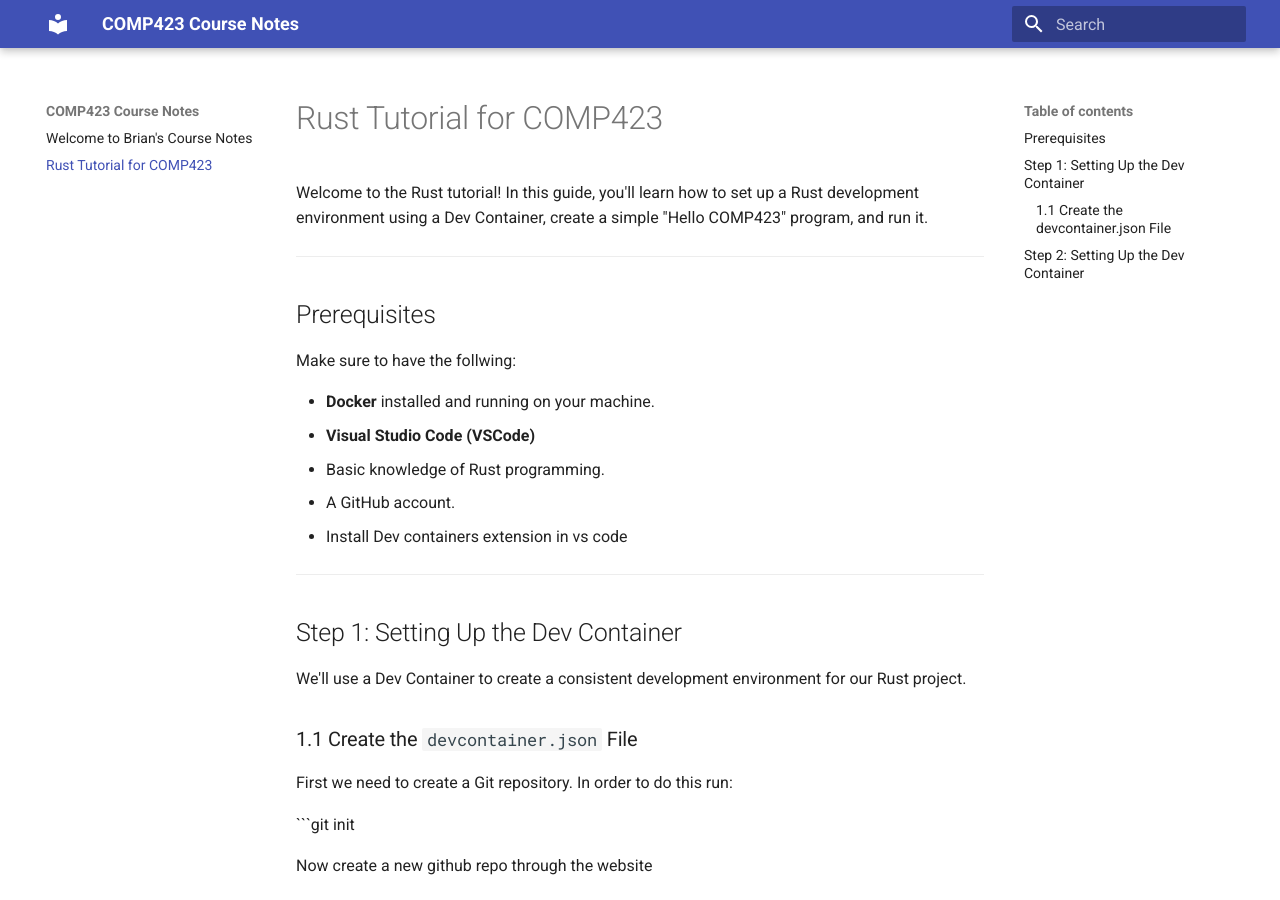
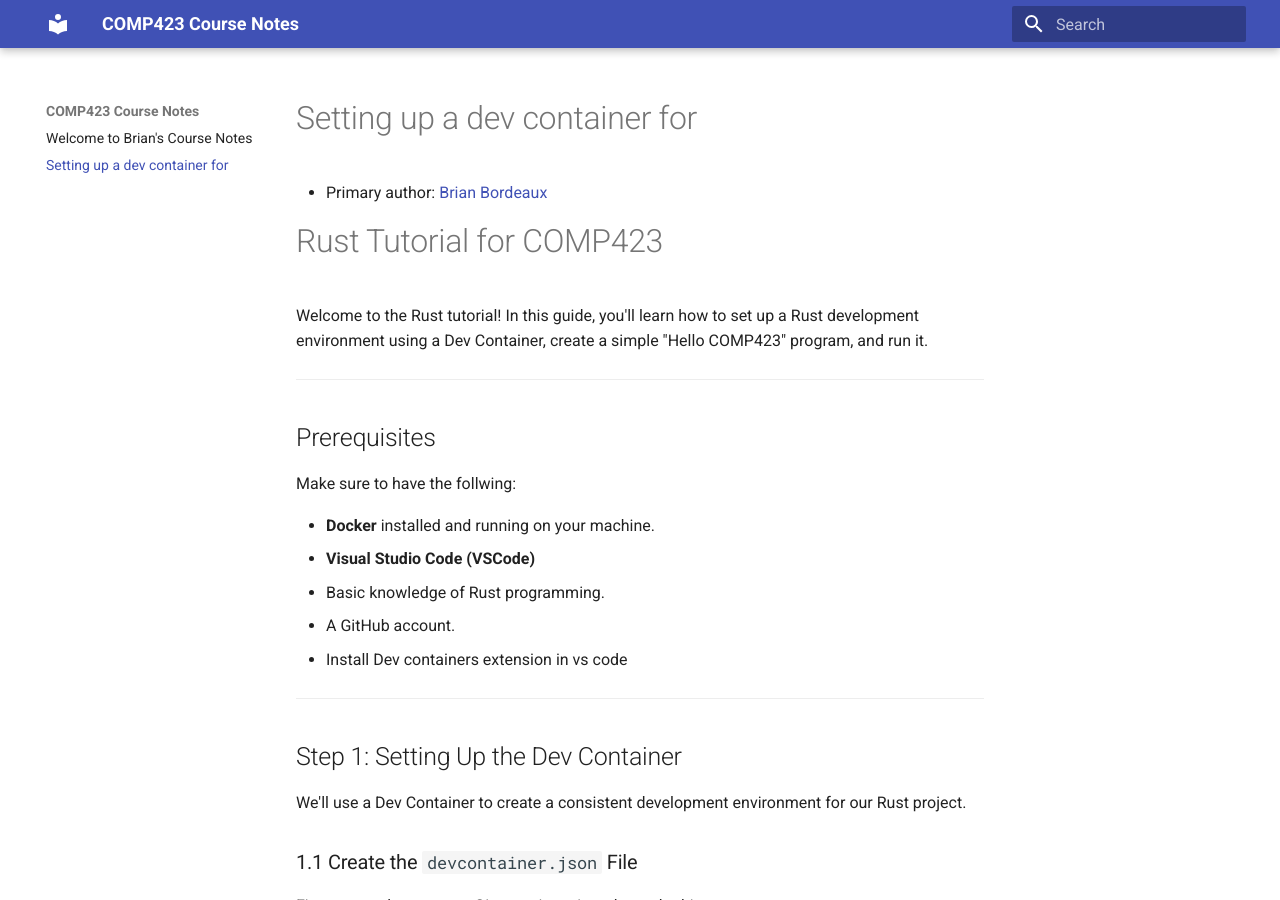
Before and after one commit to bbounc/comp423-course-notes, an MkDocs documentation site: the page built from docs/rust-tutorial.md, in a window 1280 px wide and 900 px high. Built offline with MkDocs 1.6.1 and Material for MkDocs 9.7.7, drawn with Linux system fonts in a browser that asks for light colours.

Commit message:
fixes file structure

```diff
--- a/docs/rust-tutorial.md
+++ b/docs/rust-tutorial.md
@@ -1,3 +1,7 @@
+# Setting up a dev container for <Insert: Go or Rust depending on which you are doing>
+
+* Primary author: [Brian Bordeaux](https://github.com/bbounc)
+
 # Rust Tutorial for COMP423
 
 Welcome to the Rust tutorial! In this guide, you'll learn how to set up a Rust development environment using a Dev Container, create a simple "Hello COMP423" program, and run it.
```
Also changed, not shown: tutorials/rust-setup.md (deleted, +0 -3 lines), 1 other file.
